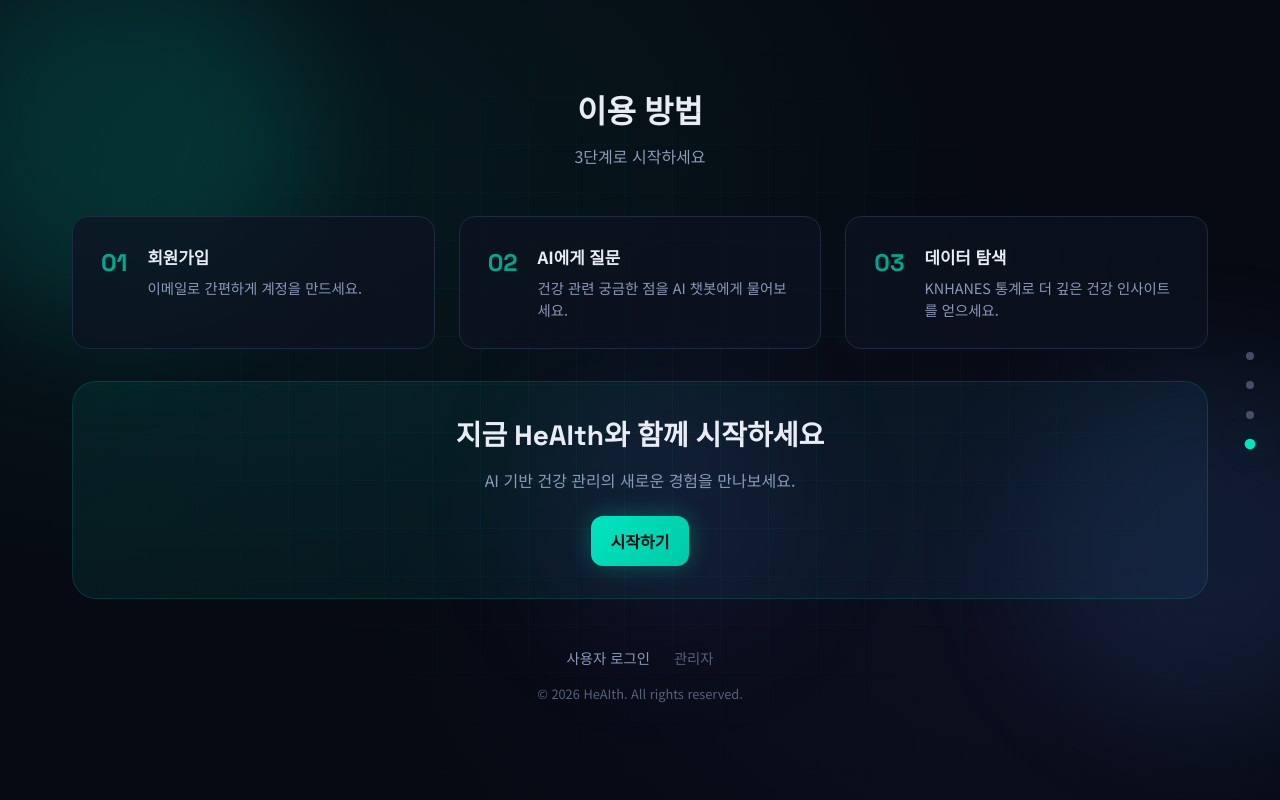
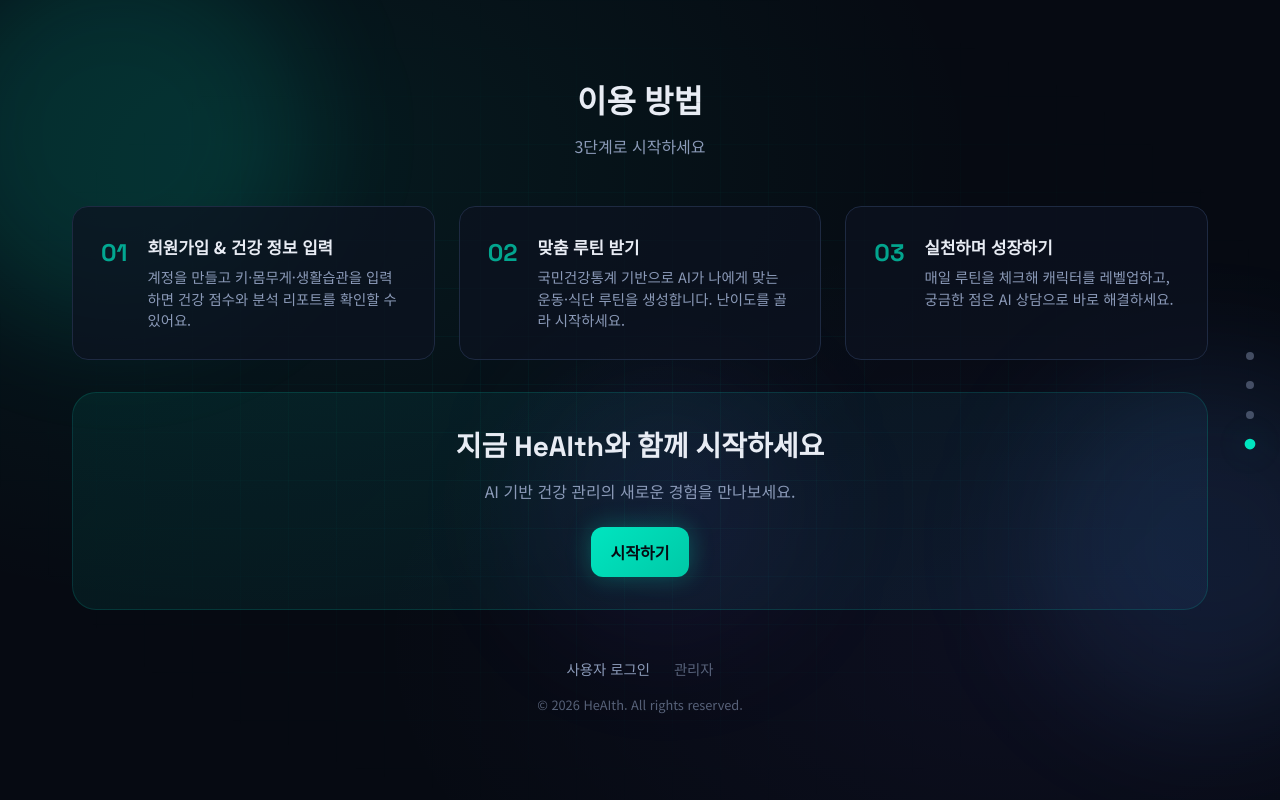
Before and after one commit to AI-Hackathon2026/frontend, a React (Vite) app: page / in a window 1280 px wide. Both pictures are taken after a click on the button 1250 px from the left and 444 px from the top of the page. Built offline with nearby package versions, Linux system fonts and the light colour scheme; no server answers.

Commit message:
fix : last page message

```diff
--- a/dev-dist/sw.js
+++ b/dev-dist/sw.js
@@ -78,7 +78,7 @@
    */
   workbox.precacheAndRoute([{
     "url": "index.html",
-    "revision": "0.f6tdp4f0rj"
+    "revision": "0.0q5maaa3g88"
   }], {});
   workbox.cleanupOutdatedCaches();
   workbox.registerRoute(new workbox.NavigationRoute(workbox.createHandlerBoundToURL("index.html"), {
--- a/src/pages/HomePage.tsx
+++ b/src/pages/HomePage.tsx
@@ -236,22 +236,31 @@
               <li className="landing-step">
                 <span className="landing-step-num">01</span>
                 <div>
-                  <h3>회원가입</h3>
-                  <p>이메일로 간편하게 계정을 만드세요.</p>
+                  <h3>회원가입 &amp; 건강 정보 입력</h3>
+                  <p>
+                    계정을 만들고 키·몸무게·생활습관을 입력하면 건강 점수와
+                    분석 리포트를 확인할 수 있어요.
+                  </p>
                 </div>
               </li>
               <li className="landing-step">
                 <span className="landing-step-num">02</span>
                 <div>
-                  <h3>AI에게 질문</h3>
-                  <p>건강 관련 궁금한 점을 AI 챗봇에게 물어보세요.</p>
+                  <h3>맞춤 루틴 받기</h3>
+                  <p>
+                    국민건강통계 기반으로 AI가 나에게 맞는 운동·식단 루틴을
+                    생성합니다. 난이도를 골라 시작하세요.
+                  </p>
                 </div>
               </li>
               <li className="landing-step">
                 <span className="landing-step-num">03</span>
                 <div>
-                  <h3>데이터 탐색</h3>
-                  <p>KNHANES 통계로 더 깊은 건강 인사이트를 얻으세요.</p>
+                  <h3>실천하며 성장하기</h3>
+                  <p>
+                    매일 루틴을 체크해 캐릭터를 레벨업하고, 궁금한 점은 AI
+                    상담으로 바로 해결하세요.
+                  </p>
                 </div>
               </li>
             </ol>
```
